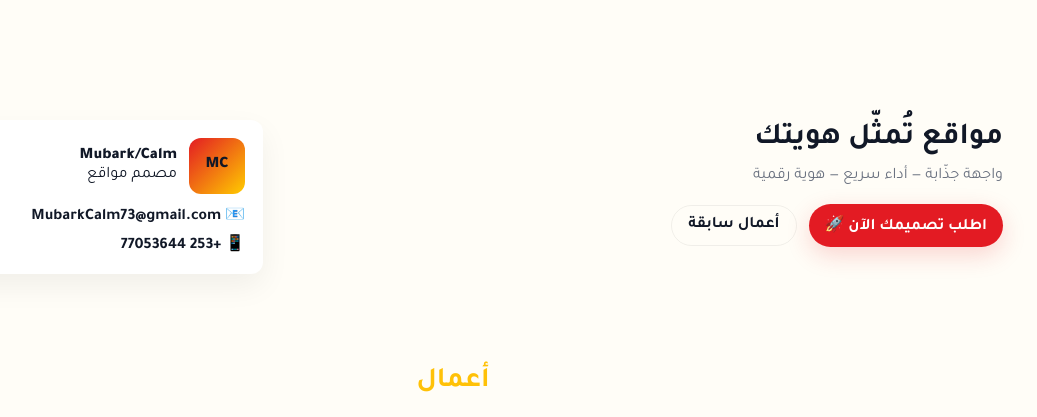
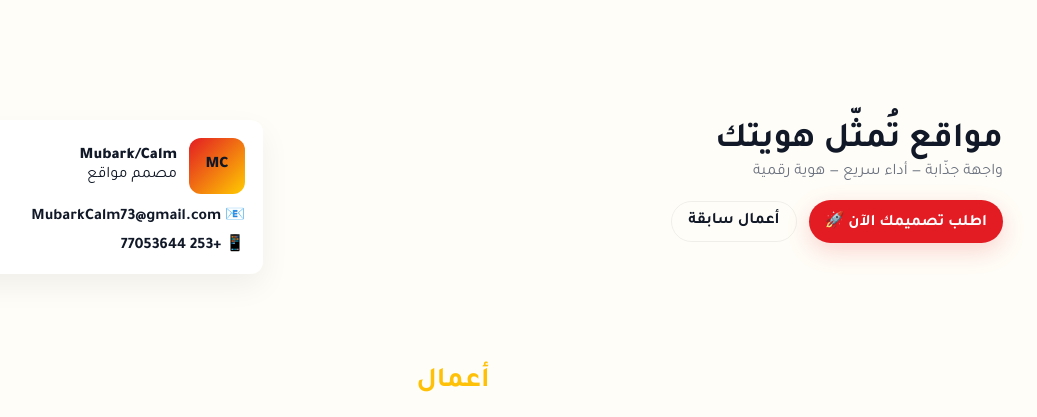
Before and after one commit to mubarkcalm73-pixel/location-Calm, a plain HTML site: page index.html in a window 1280 px wide. Shown: the part 840-1257 px from the top of the page, without its empty margins (187-1224 px from the left). Drawn offline with Linux system fonts and the light colour scheme.

Commit message:
Update style.css

```diff
--- a/style.css
+++ b/style.css
@@ -23,7 +23,10 @@ html,body{height:100%;margin:0;font-family:'Tajawal',system-ui,-apple-system,'Se
 .main-nav a{color:#111;text-decoration:none;font-weight:700;padding:8px;border-radius:8px}
 .icon-btn{background:transparent;border:0;padding:8px;font-size:1.1rem;cursor:pointer}
 
-/* hero */
+.hero .headline {
+    font-size: 2.2rem; /* تم تكبيره */
+    margin-bottom: 0;
+}
 .hero{display:grid;grid-template-columns:1fr 360px;gap:20px;align-items:start;padding:46px 0}
 .headline{font-size:1.9rem;margin:0 0 10px}
 .subtitle{color:var(--muted);margin:0 0 18px}
```
